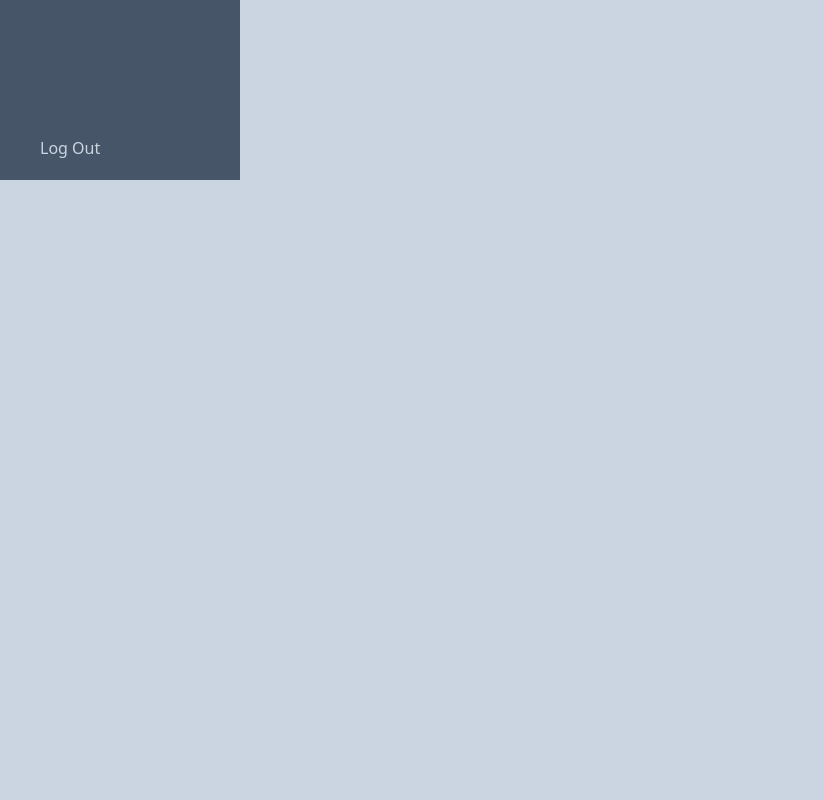
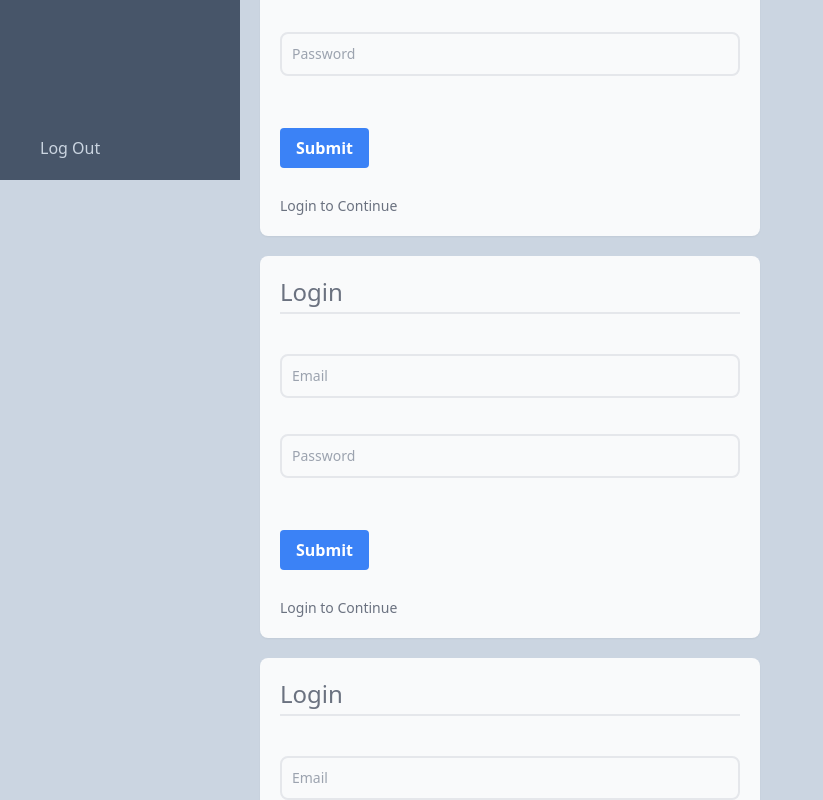
Before and after one commit to Ayaz2589/mock-dashboard, a React (Vite) app: page /dashboard/metrics in a window 1280 px wide. Shown: the part 620-1420 px from the top of the page, without its empty margins (0-823 px from the left). Before the commit the page ends 800 px from the top, so only its background shows below. Built offline with nearby package versions, Linux system fonts and the light colour scheme.

Commit message:
add login to application

```diff
--- a/package.json
+++ b/package.json
@@ -13,6 +13,7 @@
   },
   "dependencies": {
     "@radix-ui/react-slot": "^1.0.2",
+    "axios": "^1.6.8",
     "class-variance-authority": "^0.7.0",
     "clsx": "^2.1.0",
     "lucide-react": "^0.358.0",
--- a/src/components/containers/Login/index.tsx
+++ b/src/components/containers/Login/index.tsx
@@ -1,10 +1,11 @@
 import { useState } from "react";
 import { LoginForm } from "../..";
+import { useAuthService } from "../../../hooks";
 
 const Login = () => {
   const [email, setEmail] = useState("");
   const [password, setPassword] = useState("");
-
+  const { login, user } = useAuthService();
 
   const handleEmailInput = (e: React.ChangeEvent<HTMLInputElement>) => {
     setEmail(e.target.value);
@@ -14,7 +15,10 @@ const Login = () => {
     setPassword(e.target.value);
   };
 
-  const handleSubmit = () => {};
+  const handleSubmit = (e: React.FormEvent<HTMLFormElement>) => {
+    e.preventDefault();
+    login({ email, password });
+  };
 
   return (
     <div className="flex items-center justify-center min-h-screen mx-5 md:mx-0">
--- a/src/components/containers/LoginForm/index.tsx
+++ b/src/components/containers/LoginForm/index.tsx
@@ -1,4 +1,4 @@
-import React, { useState } from "react";
+import React, { useState, useEffect } from "react";
 import { Input, Card, CardHeader, CardContent, CardFooter } from "../..";
 
 type Props = {
@@ -16,6 +16,16 @@ const LoginForm = ({
   email,
   password,
 }: Props) => {
+  const [isDisabled, setDisabled] = useState(true);
+
+  useEffect(() => {
+    if (email && password) {
+      setDisabled(false);
+      return;
+    }
+    setDisabled(true);
+  }, [email, password]);
+
   return (
     <Card className="sm:w-full md:w-1/2 min-w-[30rem]">
       <CardHeader>Login</CardHeader>
@@ -41,6 +51,7 @@ const LoginForm = ({
           />
           <button
             type="submit"
+            disabled={isDisabled}
             className={`mt-4 bg-blue-500 hover:bg-blue-700 text-white font-bold py-2 px-4 rounded`}
           >
             Submit
--- a/src/components/containers/Metrics/index.tsx
+++ b/src/components/containers/Metrics/index.tsx
@@ -18,6 +18,12 @@ const Metrics = () => {
     <div className="flex flex-col gap-5">
       <Header title="Metrics" />
       <LoginForm />
+      <LoginForm />
+
+      <LoginForm />
+      <LoginForm />
+      <LoginForm />
+
     </div>
   );
 };
--- a/src/components/ui/Container/index.tsx
+++ b/src/components/ui/Container/index.tsx
@@ -1,7 +1,7 @@
 import React from "react";
 
 const Container = ({ children }: { children: React.ReactNode }) => {
-  return <div className="p-5">{children}</div>;
+  return <div className="p-5 overflow-auto">{children}</div>;
 };
 
 export default Container;
--- a/src/context/AuthContext.tsx
+++ b/src/context/AuthContext.tsx
@@ -47,10 +47,8 @@ const authReducer = (state: AuthStateType, action: Actions): AuthStateType => {
     case AuthActionType.SET_PASSWORD:
       return { ...state, password: action.payload };
     case AuthActionType.LOGIN:
-      // Handle login logic or state update
-      return state; // Placeholder
+      return state;
     case AuthActionType.LOGOUT:
-      // Reset to initial state or handle logout logic
       return { ...initialAuthState };
     default:
       return state;
--- a/src/hooks/index.ts
+++ b/src/hooks/index.ts
@@ -1,3 +1,4 @@
 export { default as useOutsideClick } from "./useOutsideClick"
 export { default as useNavigation } from "./useNavigation"
 export { default as useAuth } from "./useAuth"
+export { default as useAuthService } from "./useAuthService"
--- /dev/null
+++ b/src/hooks/useAuthService.tsx
@@ -0,0 +1,35 @@
+import axios from "axios";
+import { useState } from "react";
+
+type LoginProps = {
+  email: string;
+  password: string;
+};
+
+type User = {
+  email: string;
+  password: string;
+  accessToken: string;
+  refreshToken: string;
+};
+
+const useAuthService = () => {
+  const [user, setUser] = useState<User | null>(null);
+
+  const login = async ({ email, password }: LoginProps) => {
+    try {
+      const { data } = await axios.post(
+        "https://app-backend-api-seven.vercel.app/api/auth/login",
+        { email, password }
+      );
+      const { accessToken, refreshToken } = data;
+      setUser({ email, password, accessToken, refreshToken });
+    } catch (error) {
+      console.log(error);
+    }
+  };
+
+  return { login, user };
+};
+
+export default useAuthService;
```
Also changed, not shown: 1 other file (tests, documents, lock files or other folders).
